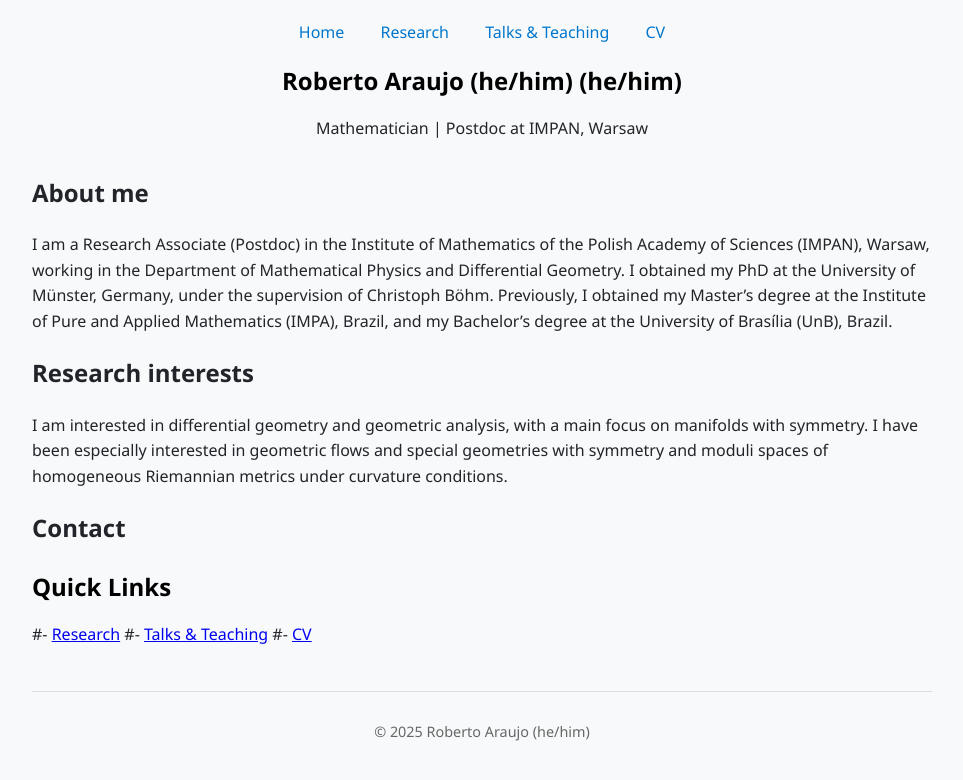
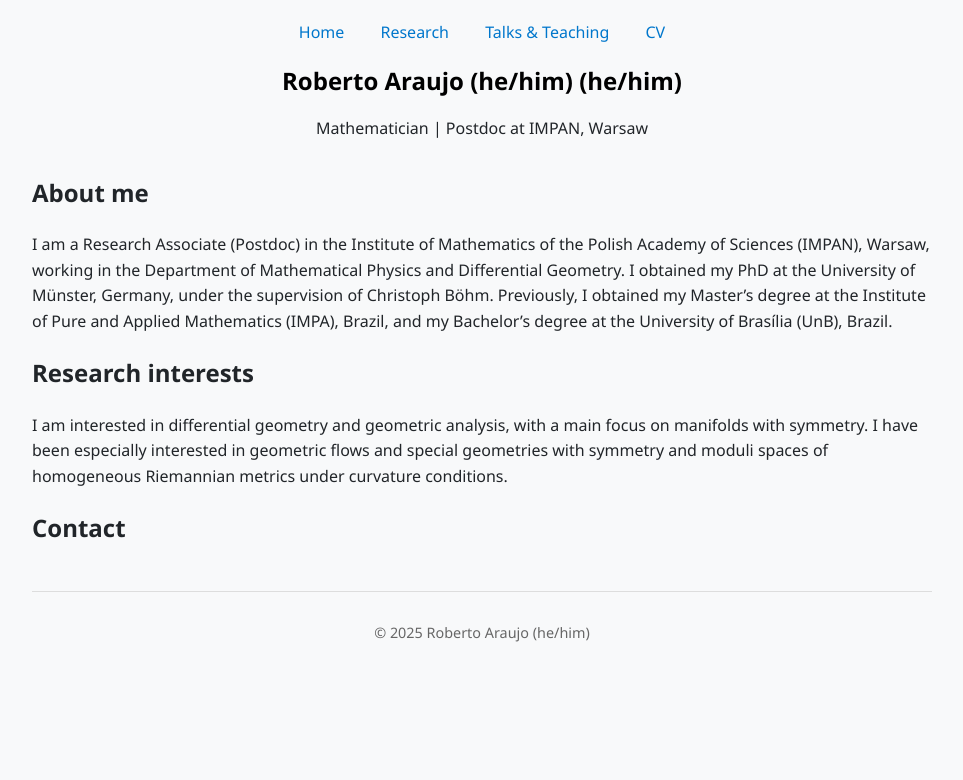
Before and after one commit to r-saraujo/r-saraujo.github.io, a Jekyll site: the page built from index.md, in a window 1280 px wide. Shown: the top 780 px of the page, without its empty margins (158-1121 px from the left). Built offline with Jekyll 4.4.1, drawn with Linux system fonts in a browser that asks for light colours.

Commit message:
Update index.md

```diff
--- a/index.md
+++ b/index.md
@@ -11,9 +11,3 @@ I am a Research Associate (Postdoc) in the Institute of Mathematics of the Polis
 I am interested in differential geometry and geometric analysis, with a main focus on manifolds with symmetry. I have been especially interested in geometric flows and special geometries with symmetry and moduli spaces of homogeneous Riemannian metrics under curvature conditions.
 
 ## Contact
-
-# Quick Links
-
-#- [Research](research.html)
-#- [Talks & Teaching](talks.html)
-#- [CV](cv.html)
```
